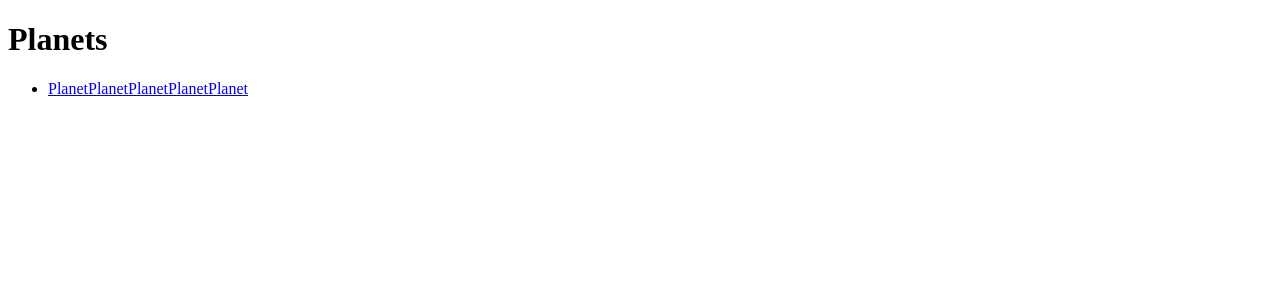
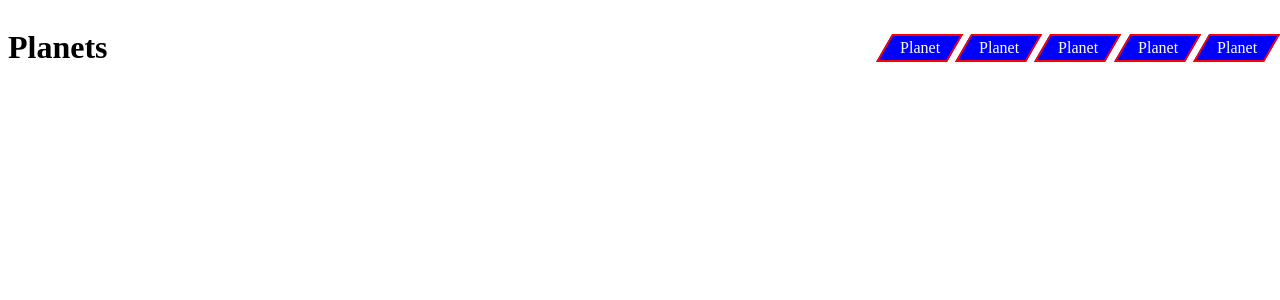
Before and after one commit to edo979/planets-app, a React (Vite) app: page / in a window 1280 px wide. Shown: the top 300 px of the page. Built offline with nearby package versions, Linux system fonts and the light colour scheme.

Commit message:
add style files, basic nav link style

```diff
--- a/src/App.tsx
+++ b/src/App.tsx
@@ -1,3 +1,5 @@
+import './scss/style.scss'
+
 function App() {
   return (
     <>
@@ -9,15 +11,23 @@ function App() {
               <a href="#" className="navbar_link">
                 Planet
               </a>
+            </li>
+            <li className="navbar_item">
               <a href="#" className="navbar_link">
                 Planet
               </a>
+            </li>
+            <li className="navbar_item">
               <a href="#" className="navbar_link">
                 Planet
               </a>
+            </li>
+            <li className="navbar_item">
               <a href="#" className="navbar_link">
                 Planet
               </a>
+            </li>
+            <li className="navbar_item">
               <a href="#" className="navbar_link">
                 Planet
               </a>
--- /dev/null
+++ b/src/scss/components/_components.scss
@@ -0,0 +1,7 @@
+@use 'navbar';
+
+header {
+  display: flex;
+  align-items: center;
+  justify-content: space-between;
+}
--- /dev/null
+++ b/src/scss/components/_navbar.scss
@@ -0,0 +1,30 @@
+.navbar {
+  --t-skew: 30deg;
+  flex-grow: 1;
+
+  &_list {
+    margin: 0;
+    padding: 0;
+    list-style: none;
+
+    display: flex;
+    justify-content: end;
+    gap: 0.5rem;
+  }
+
+  &_item {
+    padding: 0.2rem 0.85rem;
+    transform: skew(calc(var(--t-skew) * -1));
+
+    background-color: blue;
+    border: 2px solid red;
+  }
+
+  &_link {
+    display: block;
+    transform: skew(var(--t-skew));
+
+    color: white;
+    text-decoration: none;
+  }
+}
--- /dev/null
+++ b/src/scss/style.scss
@@ -0,0 +1 @@
+@use 'components/components';
```
